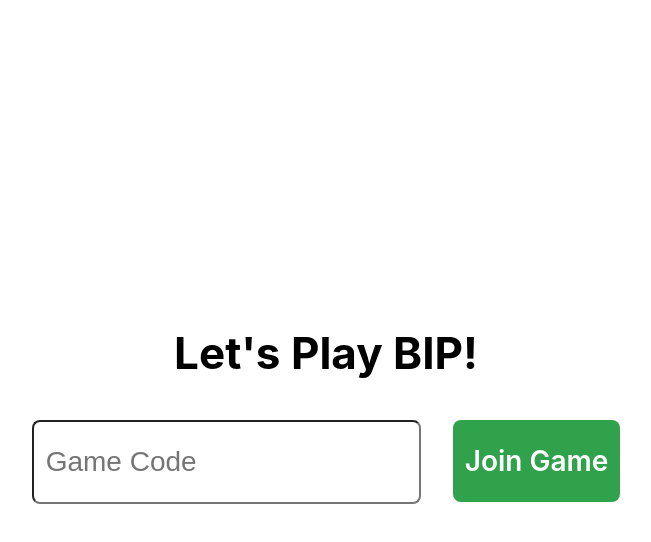
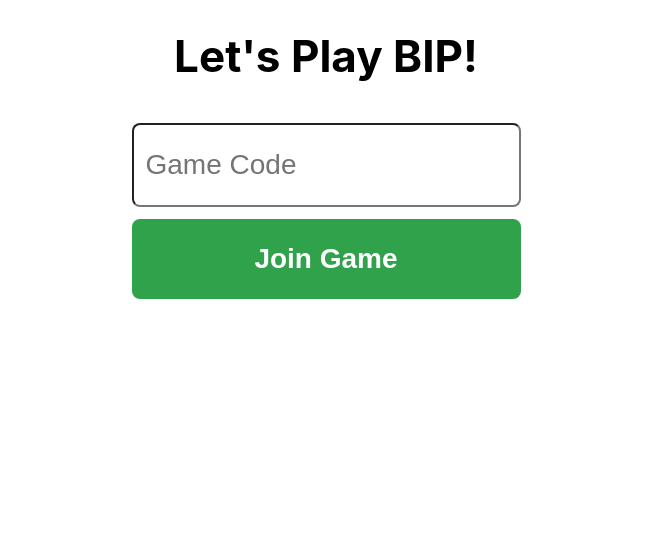
Before and after one commit to mblumberg93/bip2, a React (Create React App) app in the folder client/: page / in a window 1280 px wide. Shown: the top 542 px of the page, without its empty margins (314-965 px from the left). Built offline with nearby package versions, Linux system fonts and the light colour scheme.

Commit message:
Slight update to UI

```diff
--- a/client/src/Home/Home.js
+++ b/client/src/Home/Home.js
@@ -1,14 +1,20 @@
 import React from "react";
-import { Link } from "react-router-dom";
-
+import { Link, useHistory } from "react-router-dom";
 import "./Home.scss";
 
 const Home = () => {
-    const [roomName, setRoomName] = React.useState("");
+    const [gameCode, setGameCode] = React.useState("");
+    const history = useHistory();
 
-    const handleRoomNameChange = (event) => {
-        setRoomName(event.target.value);
+    const handleGameCodeChange = (event) => {
+        setGameCode(event.target.value);
     };
+
+    const handleJoinGame = () => {
+        if (gameCode) {
+            history.push(`/${gameCode}`);
+        }
+    }
 
     return (
         <div className="page">
@@ -16,12 +22,13 @@ const Home = () => {
                 <h1 class="home-header">Let's Play BIP!</h1>
                 <input type="text"
                        placeholder="Game Code"
-                       value={roomName}
-                       onChange={handleRoomNameChange}
+                       value={gameCode}
+                       onChange={handleGameCodeChange}
                        className="game-code-field" />
-                <Link to={`/${roomName}`} className="join-game-button">
+                <button className="join-game-button"
+                        onClick={handleJoinGame}>
                     Join Game
-                </Link>
+                </button>
             </div>
         </div>
     );
--- a/client/src/Home/Home.scss
+++ b/client/src/Home/Home.scss
@@ -1,3 +1,8 @@
+.home-container {
+    display: flex;
+    flex-direction: column;
+}
+
 .home-header {
     font-size: 2.75rem;
     text-align: center;
@@ -8,7 +13,7 @@
     padding: 1.5rem 0.75rem;
     border-radius: 0.5rem;
     font-size: 1.75rem;
-    margin-right: 2rem;
+    display: block;
 
     &:focus {
         outline: none;
@@ -16,7 +21,7 @@
 }
 
 .join-game-button {
-    margin-top: 1.35rem;
+    margin-top: 0.75rem;
     padding: 1.5rem 0.75rem;
     font-size: 1.75rem;
     background: #31a24c;
@@ -25,4 +30,5 @@
     text-align: center;
     text-decoration: none;
     border-radius: 0.5rem;
+    border: none;
 }
--- a/client/src/index.scss
+++ b/client/src/index.scss
@@ -14,7 +14,8 @@ code {
 
 .page {
   width: 100vw;
-  height: 100vh;
+  min-height: 100vh;
+  min-height: -webkit-fill-available;
   display: flex;
   justify-content: center;
   align-items: center;
```
